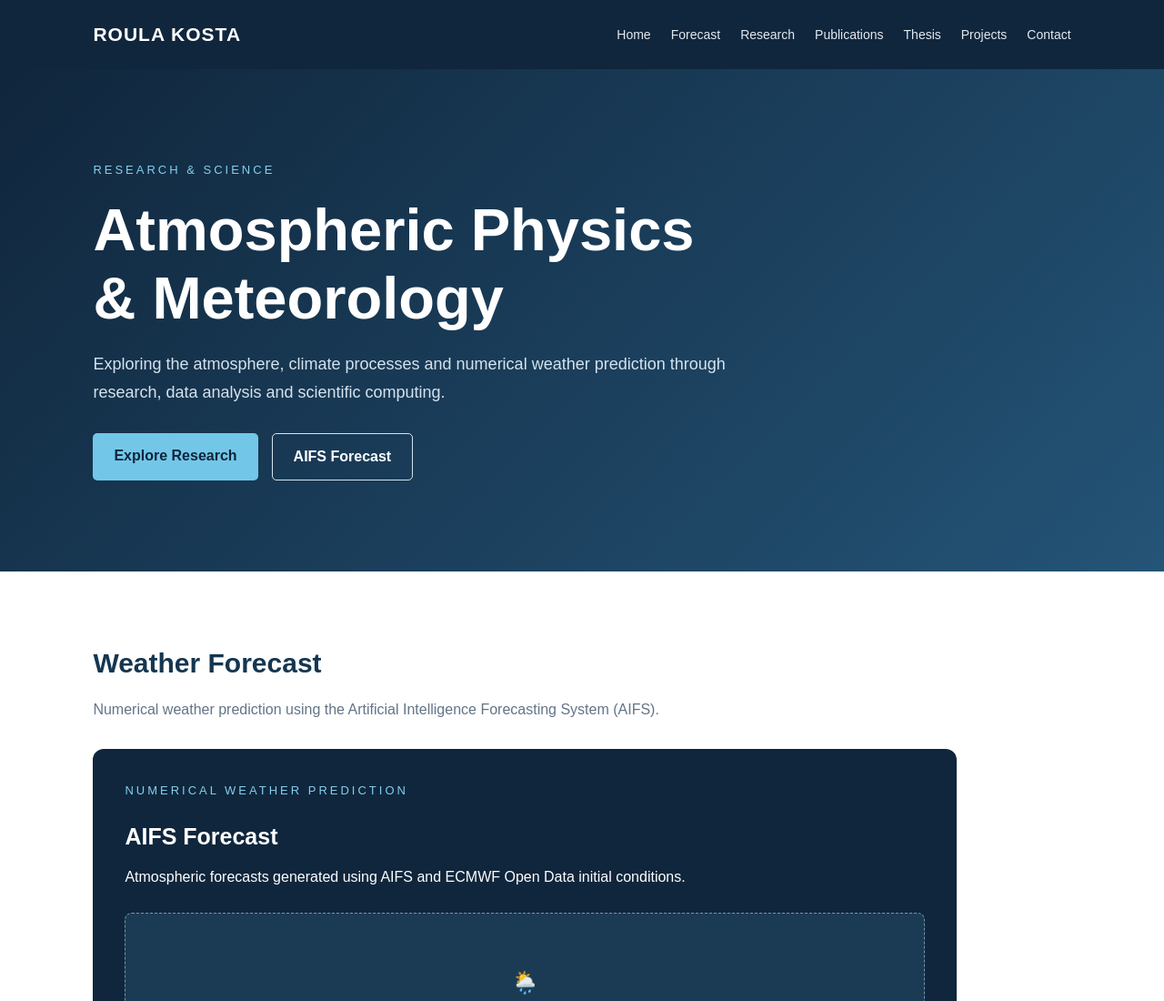
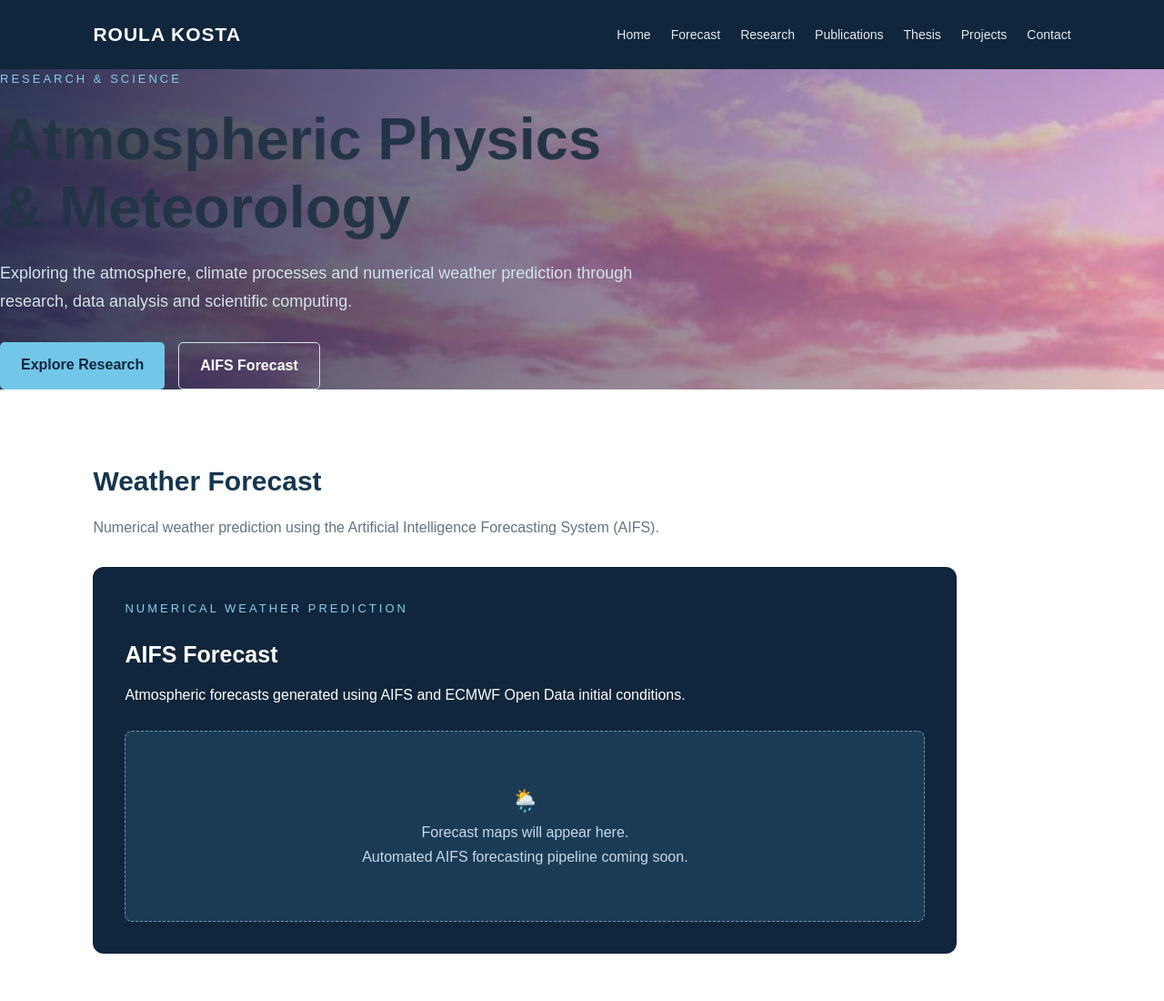
Before and after one commit to Roula-Kosta/Roula-Kosta.github.io, a plain HTML site: page index.html in a window 1280 px wide. Shown: the top 1100 px of the page at 91% size. Drawn offline with Linux system fonts and the light colour scheme.

Commit message:
Update index.html

```diff
--- a/index.html
+++ b/index.html
@@ -66,9 +66,14 @@
         }
 
         .hero {
-            background: linear-gradient(135deg, #10263c, #245477);
-            color: white;
-            padding: 100px 8%;
+            background:
+    linear-gradient(
+        90deg,
+        rgba(5, 25, 55, 0.82) 0%,
+        rgba(5, 25, 55, 0.48) 45%,
+        rgba(5, 25, 55, 0.10) 100%
+    ),
+    url("pink-clouds.jpg") center center / cover no-repeat;
         }
 
         .hero-content {
```
